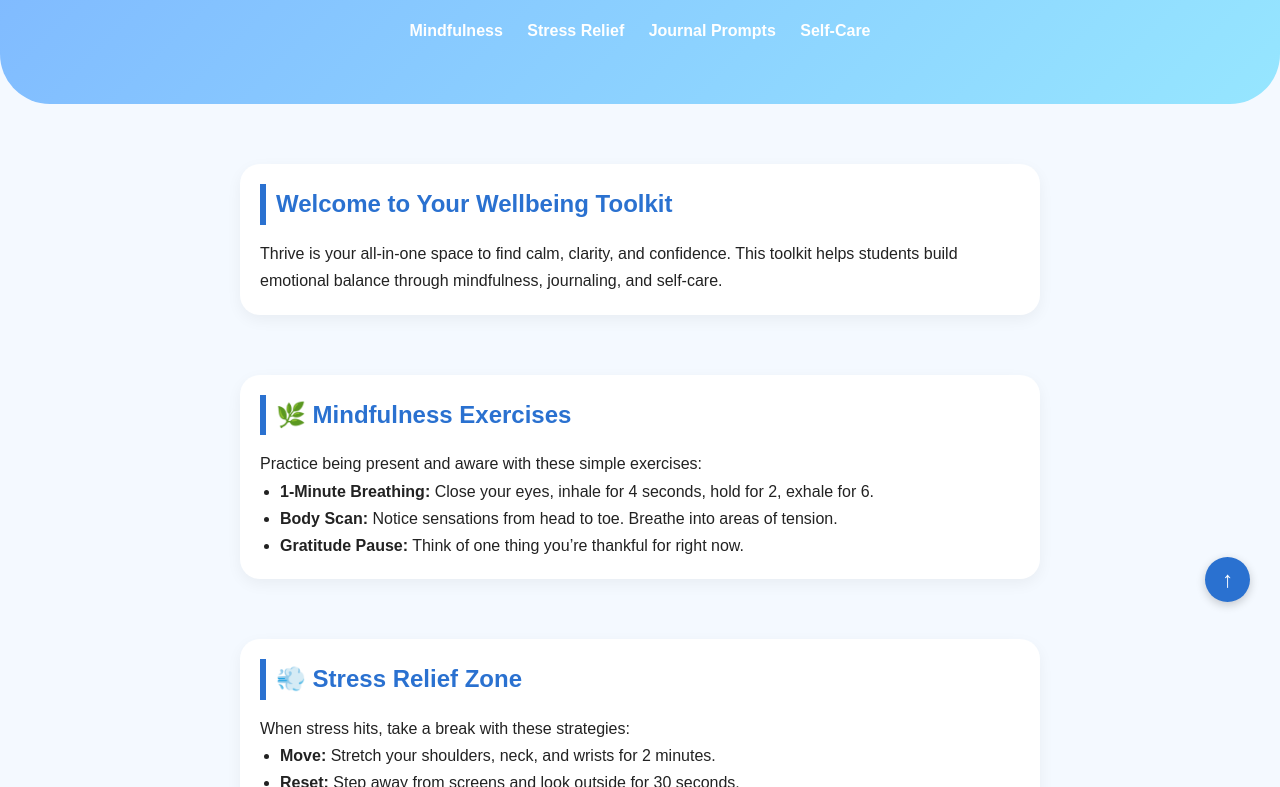
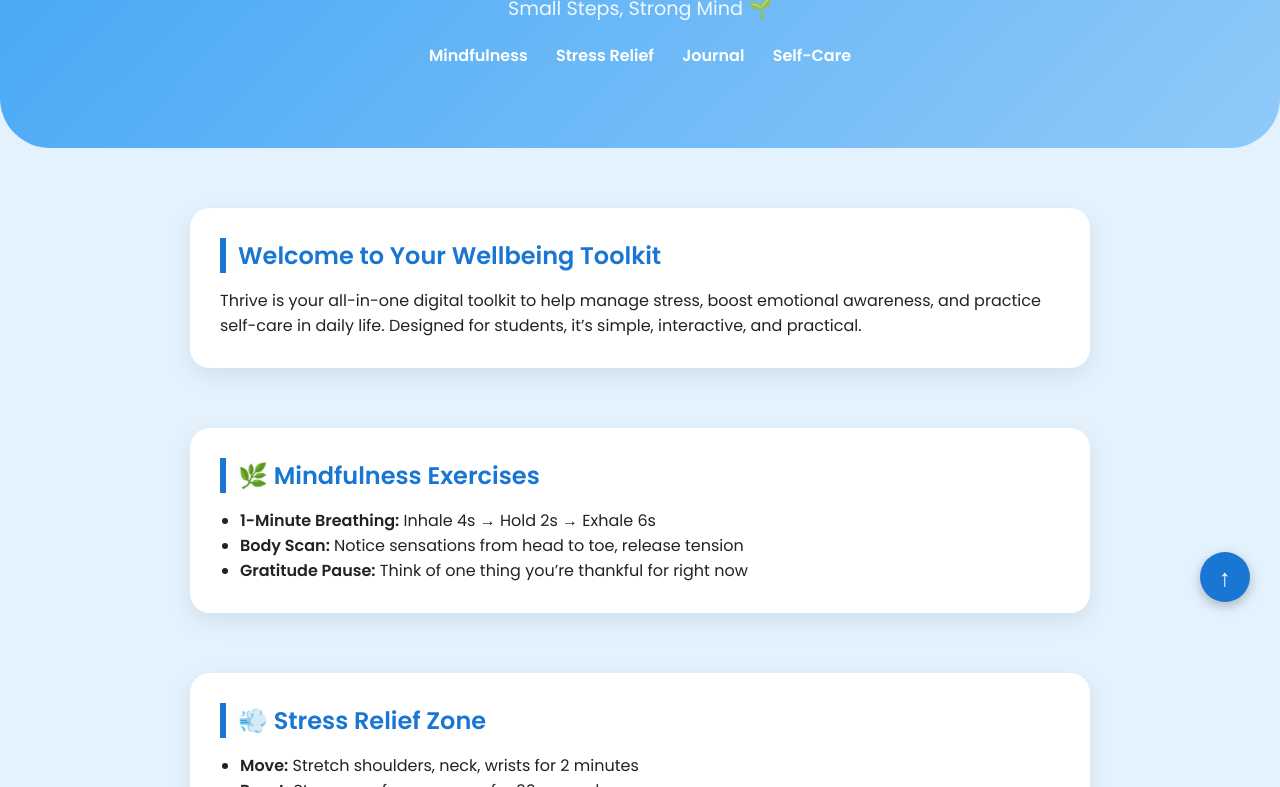
Before and after one commit to 206343abc/206343abc.github.io, a plain HTML site: page index.html in a window 1280 px wide. Shown: the part 168-955 px from the top of the page. Drawn offline with Linux system fonts and the light colour scheme.

Commit message:
Update index.html

```diff
--- a/index.html
+++ b/index.html
@@ -3,149 +3,104 @@
 <head>
 <meta charset="UTF-8">
 <meta name="viewport" content="width=device-width, initial-scale=1.0">
-  <title>Thrive: A Student Wellbeing Toolkit</title>
+<title>Thrive: Student Wellbeing Toolkit</title>
+<link href="https://fonts.googleapis.com/css2?family=Poppins:wght@400;600&display=swap" rel="stylesheet">
 <style>
-    * {
-      margin: 0;
-      padding: 0;
-      box-sizing: border-box;
-      font-family: "Poppins", sans-serif;
+  * { margin:0; padding:0; box-sizing:border-box; font-family:'Poppins', sans-serif; }
+  body { background: #e3f2fd; color: #222; scroll-behavior:smooth; }
+  header {
+    background: linear-gradient(135deg,#42a5f5,#90caf9);
+    color:white; text-align:center; padding:80px 20px; position:sticky; top:0; z-index:1000;
+    border-bottom-left-radius:50px; border-bottom-right-radius:50px;
   }
-    body {
-      background: #f4f9ff;
-      color: #222;
-      line-height: 1.7;
+  header h1 { font-size:3rem; margin-bottom:10px; }
+  header p { font-size:1.2rem; opacity:0.9; }
+  nav { margin-top:20px; }
+  nav a {
+    margin: 0 12px; color:white; font-weight:600; text-decoration:none; transition:0.3s;
   }
-    header {
-      text-align: center;
-      background: linear-gradient(135deg, #7eb6ff, #96e6ff);
-      color: white;
-      padding: 60px 20px;
-      border-bottom-left-radius: 50px;
-      border-bottom-right-radius: 50px;
+  nav a:hover { text-decoration:underline; }
+  section {
+    max-width:900px; margin:60px auto; padding:30px; background:white;
+    border-radius:20px; box-shadow:0 8px 25px rgba(0,0,0,0.08); transition:0.3s;
   }
-    header h1 {
-      font-size: 2.5rem;
-      margin-bottom: 10px;
+  section:hover { transform: translateY(-3px); }
+  section h2 {
+    color:#1976d2; margin-bottom:15px; border-left:6px solid #1976d2; padding-left:12px;
   }
-    nav {
-      margin-top: 20px;
-    }
-    nav a {
-      margin: 0 10px;
-      color: white;
-      font-weight: bold;
-      text-decoration: none;
-      transition: 0.3s;
-    }
-    nav a:hover {
-      text-decoration: underline;
-    }
-    section {
-      max-width: 800px;
-      margin: 60px auto;
-      padding: 20px;
-      background: white;
-      border-radius: 20px;
-      box-shadow: 0 5px 15px rgba(0,0,0,0.05);
-    }
-    section h2 {
-      color: #2a71d0;
-      margin-bottom: 15px;
-      border-left: 6px solid #2a71d0;
-      padding-left: 10px;
-    }
-    ul {
-      margin-left: 20px;
-    }
+  ul { margin-left:20px; margin-top:10px; }
   footer {
-      text-align: center;
-      padding: 40px 20px;
-      background: #eaf4ff;
-      border-top: 1px solid #cce2ff;
-      font-size: 0.9rem;
+    text-align:center; padding:50px 20px; background:#bbdefb; border-top:1px solid #90caf9;
+    font-size:0.9rem;
   }
   .top-btn {
-      position: fixed;
-      bottom: 30px;
-      right: 30px;
-      background: #2a71d0;
-      color: white;
-      border: none;
-      border-radius: 50%;
-      width: 45px;
-      height: 45px;
-      font-size: 1.4rem;
-      cursor: pointer;
-      box-shadow: 0 3px 10px rgba(0,0,0,0.2);
-      transition: 0.3s;
+    position: fixed; bottom:30px; right:30px; background:#1976d2; color:white;
+    border:none; border-radius:50%; width:50px; height:50px; font-size:1.5rem;
+    cursor:pointer; box-shadow:0 4px 12px rgba(0,0,0,0.25); transition:0.3s;
   }
-    .top-btn:hover {
-      background: #1f5fb8;
+  .top-btn:hover { background:#1565c0; }
+  @media(max-width:600px){
+    header h1{ font-size:2.2rem; }
+    header p{ font-size:1rem; }
+    section{ padding:20px; margin:40px 15px; }
   }
 </style>
 </head>
 <body>
+
 <header>
   <h1>Thrive</h1>
   <p>Small Steps, Strong Mind 🌱</p>
   <nav>
     <a href="#mindfulness">Mindfulness</a>
     <a href="#stress">Stress Relief</a>
-      <a href="#journal">Journal Prompts</a>
+    <a href="#journal">Journal</a>
     <a href="#checklist">Self-Care</a>
   </nav>
 </header>
 
 <section id="intro">
   <h2>Welcome to Your Wellbeing Toolkit</h2>
-    <p>
-      Thrive is your all-in-one space to find calm, clarity, and confidence.
-      This toolkit helps students build emotional balance through mindfulness, journaling, and self-care.
-    </p>
+  <p>Thrive is your all-in-one digital toolkit to help manage stress, boost emotional awareness, and practice self-care in daily life. Designed for students, it’s simple, interactive, and practical.</p>
 </section>
 
 <section id="mindfulness">
   <h2>🌿 Mindfulness Exercises</h2>
-    <p>Practice being present and aware with these simple exercises:</p>
   <ul>
-      <li><strong>1-Minute Breathing:</strong> Close your eyes, inhale for 4 seconds, hold for 2, exhale for 6.</li>
-      <li><strong>Body Scan:</strong> Notice sensations from head to toe. Breathe into areas of tension.</li>
-      <li><strong>Gratitude Pause:</strong> Think of one thing you’re thankful for right now.</li>
+    <li><strong>1-Minute Breathing:</strong> Inhale 4s → Hold 2s → Exhale 6s</li>
+    <li><strong>Body Scan:</strong> Notice sensations from head to toe, release tension</li>
+    <li><strong>Gratitude Pause:</strong> Think of one thing you’re thankful for right now</li>
   </ul>
 </section>
 
 <section id="stress">
   <h2>💨 Stress Relief Zone</h2>
-    <p>When stress hits, take a break with these strategies:</p>
   <ul>
-      <li><strong>Move:</strong> Stretch your shoulders, neck, and wrists for 2 minutes.</li>
-      <li><strong>Reset:</strong> Step away from screens and look outside for 30 seconds.</li>
-      <li><strong>Listen:</strong> Play calming instrumental music or nature sounds.</li>
-      <li><strong>Connect:</strong> Talk to a trusted friend — sharing helps lighten the load.</li>
+    <li><strong>Move:</strong> Stretch shoulders, neck, wrists for 2 minutes</li>
+    <li><strong>Reset:</strong> Step away from screens for 30 seconds</li>
+    <li><strong>Listen:</strong> Play calming music or nature sounds</li>
+    <li><strong>Connect:</strong> Talk to a friend; sharing lightens stress</li>
   </ul>
 </section>
 
 <section id="journal">
   <h2>📝 Journal Prompts</h2>
-    <p>Reflect on these prompts to understand your emotions better:</p>
   <ul>
     <li>What made me smile today?</li>
     <li>What challenge taught me something valuable recently?</li>
-      <li>How do I show kindness to myself when I make mistakes?</li>
-      <li>What is one small thing I can do tomorrow to feel more balanced?</li>
+    <li>How do I show kindness to myself?</li>
+    <li>One small step I can take tomorrow to feel balanced?</li>
   </ul>
 </section>
 
 <section id="checklist">
   <h2>💖 Self-Care Checklist</h2>
-    <p>Use this list to track small daily habits that boost your wellbeing:</p>
   <ul>
-      <li>☐ Slept at least 7 hours</li>
-      <li>☐ Drank enough water</li>
-      <li>☐ Took a mindful break (no screens)</li>
-      <li>☐ Expressed gratitude for something or someone</li>
-      <li>☐ Spent 10 minutes doing something you enjoy</li>
+    <li>☐ Sleep at least 7 hours</li>
+    <li>☐ Drink enough water</li>
+    <li>☐ Take mindful break (no screens)</li>
+    <li>☐ Express gratitude for something</li>
+    <li>☐ Spend 10 min on a hobby or activity you enjoy</li>
   </ul>
 </section>
 
@@ -154,5 +109,6 @@
 </footer>
 
 <button class="top-btn" onclick="window.scrollTo({top:0,behavior:'smooth'})">↑</button>
+
 </body>
 </html>
```
Lines whose indentation alone changed are shown as unchanged.
